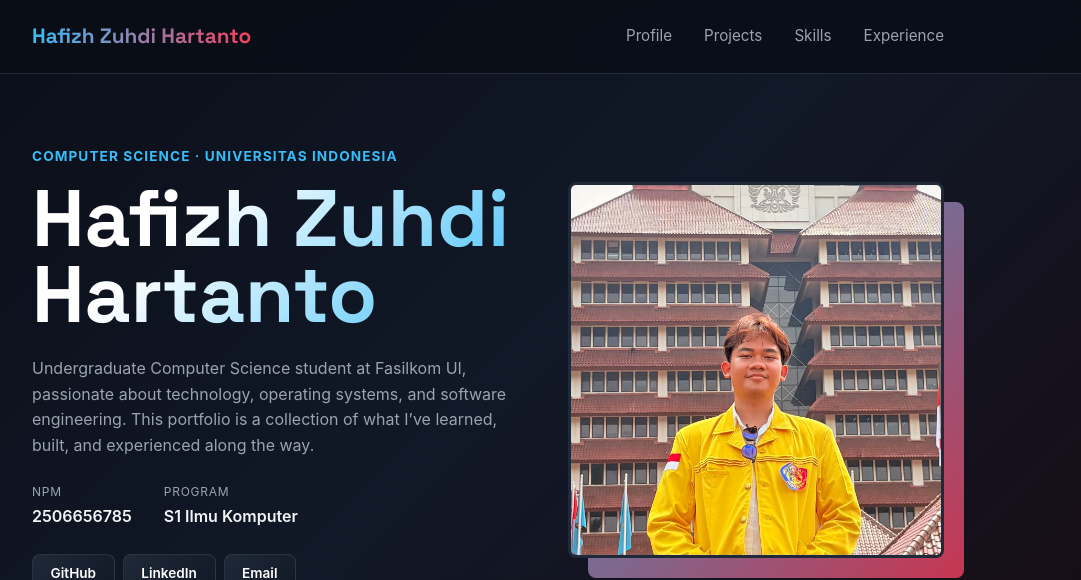
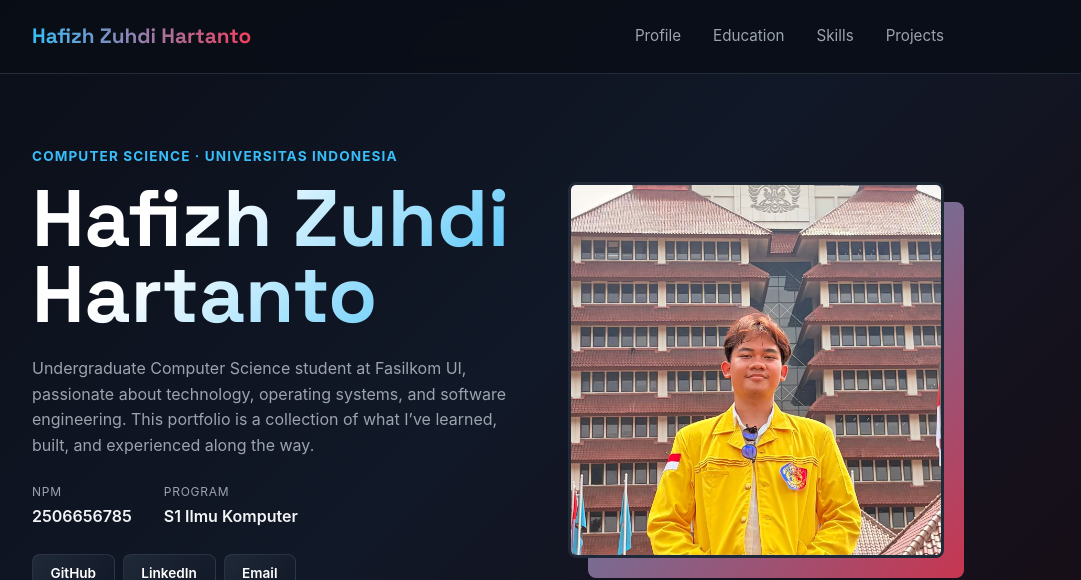
Before and after one commit to Hafizh0205/myportofolio, a Django app: page / in a window 1280 px wide. Shown: the top 580 px of the page, without its empty margins (152-1233 px from the left). Run offline with Django 5.2, Linux system fonts and the light colour scheme; parts of the project's set-up code (start-up, migrations or seed data) failed here and were passed over.

Commit message:
fix: index template

```diff
--- a/templates/index.html
+++ b/templates/index.html
@@ -15,9 +15,9 @@
             <a href="{% url 'main:show_main' %}" class="brand">Hafizh Zuhdi Hartanto</a>
             <nav>
                 <a href="#profile">Profile</a>
+                <a href="#education">Education</a>
+                <a href="#skills">Skills</a>
                 <a href="{% url 'main:show_projects' %}">Projects</a>
-                <a href="#skills">Skills</a>
-                <a href="{% url 'main:show_experience' %}">Experience</a>
             </nav>
         </div>
     </header>
```
